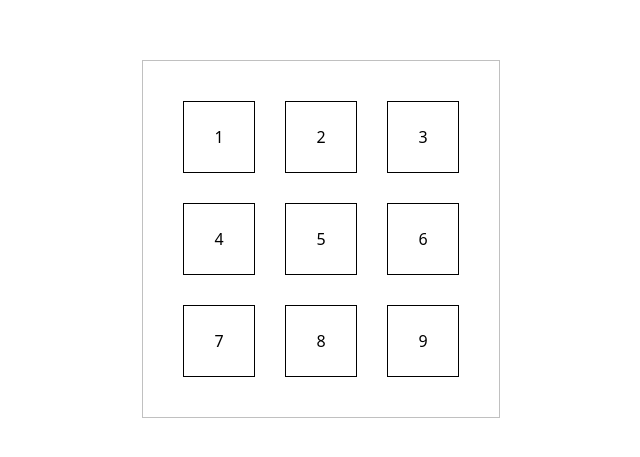
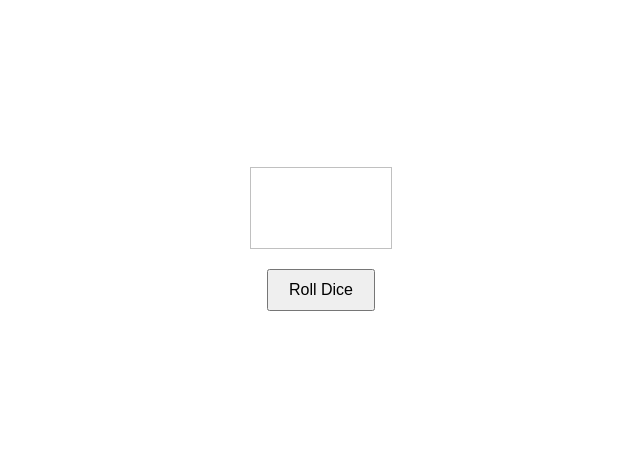
Before and after one commit to kquilty/react-tenzi-game, a React (Vite) app: page / in a window 1280 px wide. Shown: the part 161-618 px from the top of the page, without its empty margins (319-959 px from the left). Built offline with nearby package versions, Linux system fonts and the light colour scheme.

Commit message:
added "roll all dice" functionality

```diff
--- a/src/App.tsx
+++ b/src/App.tsx
@@ -1,27 +1,39 @@
-// import { useState } from 'react'
+import { useState, type JSX } from 'react'
 import './App.css'
 
 function App() {
+    const [dieComponents, setDieComponents] = useState<JSX.Element[]>([])
 
-  return (
+    // rollAllDiceFresh()
+
+    function GetRandomDieNumber() {
+        return Math.ceil(Math.random() * 6);
+    }
+
+    function onRollDiceClick(){
+        rollAllDiceFresh()
+    }
+    function rollAllDiceFresh(){
+        const newDieComponents = []
+        for(let i = 0; i < 9; i++){
+            newDieComponents.push(<Die value={GetRandomDieNumber()} isHeld={false} />)
+        }
+        setDieComponents(newDieComponents)
+    }
+
+    return (
     <div className="App">
-        <Gameboard />
+        <Gameboard dieComponents={dieComponents} />
+        <RollDiceButton onRollDiceClick={onRollDiceClick} />
     </div>
-  )
+    )
 }
 
-function Gameboard(){
+
+function Gameboard({dieComponents}: {dieComponents: JSX.Element[]}) {
     return (
         <div className='gameboard'>
-            <Die value={1} isHeld={false} />
-            <Die value={2} isHeld={false} />
-            <Die value={3} isHeld={false} />
-            <Die value={4} isHeld={false} />
-            <Die value={5} isHeld={false} />
-            <Die value={6} isHeld={false} />
-            <Die value={7} isHeld={false} />
-            <Die value={8} isHeld={false} />
-            <Die value={9} isHeld={false} />
+            {dieComponents}
         </div>
     )
 }
@@ -36,5 +48,15 @@ interface DieProps {
     value: number,
     isHeld: boolean
 }
+function RollDiceButton({onRollDiceClick}: {onRollDiceClick: () => void}){
+    return (
+        <button
+            className='roll-dice-button'
+            onClick={onRollDiceClick}
+        >
+            Roll Dice
+        </button>
+    )
+}
 
 export default App
--- a/src/index.css
+++ b/src/index.css
@@ -37,3 +37,9 @@ body {
 .held {
     background-color: lightgreen;
 }
+.roll-dice-button {
+    margin-top: 20px;
+    padding: 10px 20px;
+    font-size: 16px;
+    cursor: pointer;
+}
```
